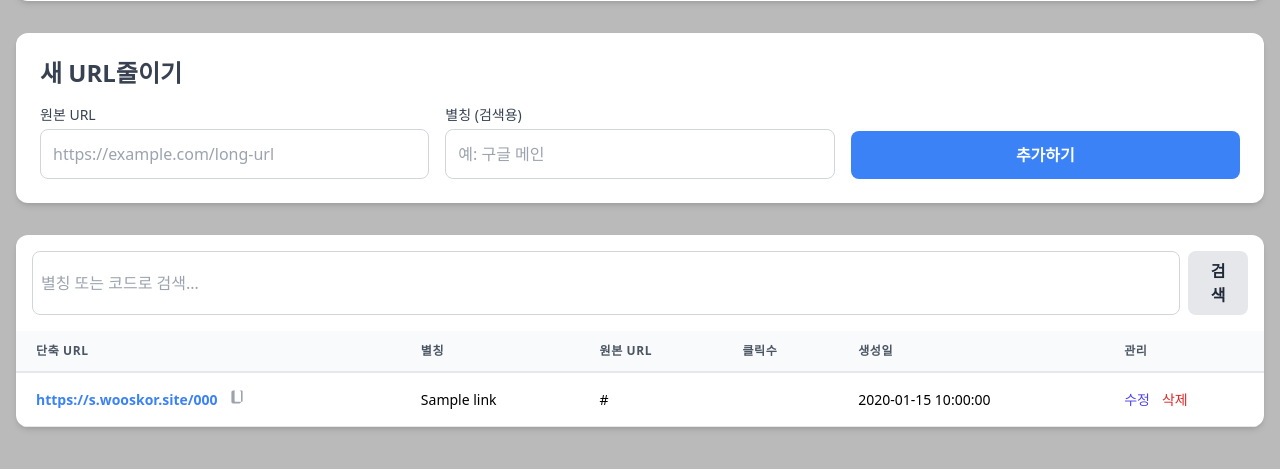
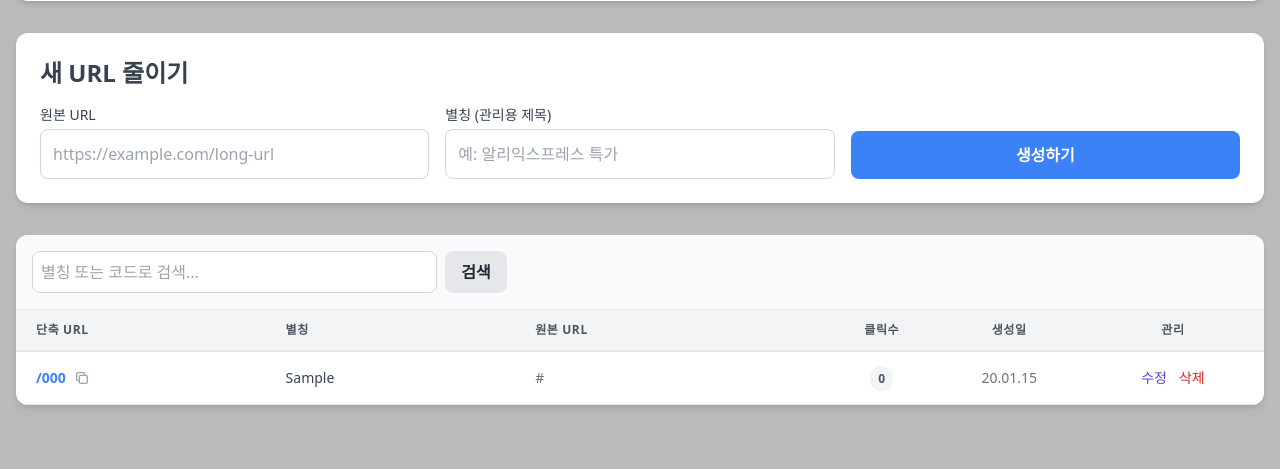
Before and after one commit to wooskor79/favorites, a PHP site: page /admin.php?tab=url_shortener in a window 1280 px wide. Shown: the part 203-672 px from the top of the page. Run offline with PHP 8.4, Linux system fonts and the light colour scheme; the visitor is signed in with stand-in values (Sample User, id 1); tables that the repository leaves empty or names only in its code hold one stand-in row (values such as "Sample post"); data that the repository does not hold is empty; some libraries are stand-ins or nearby versions.

Commit message:
Add files via upload

```diff
--- a/actions/delete_short_url.php
+++ b/actions/delete_short_url.php
@@ -12,7 +12,8 @@ $id = $_GET['id'] ?? null;
 if ($id) {
     $conn_shortener = get_shortener_db_connection();
     if ($conn_shortener) {
-        $stmt = $conn_shortener->prepare("DELETE FROM links WHERE id = ?");
+        // [수정] 테이블명 urls로 변경
+        $stmt = $conn_shortener->prepare("DELETE FROM urls WHERE id = ?");
         $stmt->bind_param("i", $id);
         if ($stmt->execute()) {
             $_SESSION['message'] = "단축 URL이 삭제되었습니다.";
--- a/core/init.php
+++ b/core/init.php
@@ -10,7 +10,8 @@ define('DB_HOST', 'localhost');
 define('DB_NAME', 'favorites_db');
 define('DB_USER', 'root');
 define('DB_PASS', 'dldntjd@D79');
-define('DB_SHORTENER_NAME', 'shortener');
+// [수정] 실제 생성한 단축 URL 데이터베이스 이름인 'short_url'로 변경
+define('DB_SHORTENER_NAME', 'short_url');
 
 $conn = @new mysqli(DB_HOST, DB_USER, DB_PASS, DB_NAME);
 if ($conn->connect_error) {
@@ -19,27 +20,37 @@ if ($conn->connect_error) {
 $conn->set_charset("utf8mb4");
 
 function get_shortener_db_connection() {
+    try {
+        // mysqli 에러 리포팅을 예외 모드로 설정 (연결 실패 시 try-catch로 잡기 위함)
+        mysqli_report(MYSQLI_REPORT_ERROR | MYSQLI_REPORT_STRICT);
+
         $conn_shortener = new mysqli(DB_HOST, DB_USER, DB_PASS, DB_SHORTENER_NAME);
-    if ($conn_shortener->connect_error) return null;
         $conn_shortener->set_charset("utf8mb4");
         return $conn_shortener;
+    } catch (Exception $e) {
+        // 연결 실패 시 페이지가 멈추지 않도록 null 반환 (로그에는 남길 수 있음)
+        // error_log("Shortener DB Connection Error: " . $e->getMessage());
+        return null;
+    }
 }
 
 // =============== 3. 데이터 조회 ===============
 
-// ... (favorites, memos, quick_links 조회 코드는 기존과 동일) ...
+// 즐겨찾기 조회
 $favorites = [];
 $fav_result = $conn->query("SELECT * FROM favorites ORDER BY created_at DESC");
 if ($fav_result) {
     while($row = $fav_result->fetch_assoc()) { $favorites[] = $row; }
 }
 
+// 메모 조회
 $memos = [];
 $memo_result = $conn->query("SELECT id, title, content, images, created_at FROM memos ORDER BY created_at DESC");
 if ($memo_result) {
     while($row = $memo_result->fetch_assoc()) { $memos[] = $row; }
 }
 
+// 빠른 링크 조회
 $quick_links = [];
 $quick_links_result = $conn->query("SELECT * FROM quick_links ORDER BY created_at ASC");
 if ($quick_links_result) {
@@ -75,20 +86,31 @@ unset($_SESSION['error']);
 
 $is_loggedin = isset($_SESSION['loggedin']) && $_SESSION['loggedin'] === true;
 
-// ... (Shortener 연동 코드는 기존과 동일) ...
+// 단축 URL 목록 조회 (Shortener DB 연동)
 $shortener_links = [];
 if ($is_loggedin && basename($_SERVER['PHP_SELF']) == 'admin.php' && ($_GET['tab'] ?? '') === 'url_shortener') {
     $conn_shortener = get_shortener_db_connection();
     if ($conn_shortener) {
         $search_query = $_GET['q'] ?? '';
-        $sql = "SELECT * FROM links WHERE code IS NOT NULL";
+
+        // [수정] 실제 DB 스키마(urls 테이블)에 맞게 쿼리 수정
+        // short_code -> code, alias -> title 로 별칭을 주어 기존 템플릿과 호환되게 함
+        // click_count는 urls 테이블에 없다면 0으로 처리
+        $sql = "SELECT id, long_url, short_code AS code, alias AS title, created_at, 0 AS click_count FROM urls WHERE short_code IS NOT NULL";
+
         if (!empty($search_query)) {
-            $sql .= " AND (code LIKE '%" . $conn_shortener->real_escape_string($search_query) . "%' OR title LIKE '%" . $conn_shortener->real_escape_string($search_query) . "%')";
+            // 검색 조건도 실제 컬럼명(short_code, alias)으로 변경
+            $sql .= " AND (short_code LIKE '%" . $conn_shortener->real_escape_string($search_query) . "%' OR alias LIKE '%" . $conn_shortener->real_escape_string($search_query) . "%')";
         }
         $sql .= " ORDER BY id DESC";
+
+        try {
             $shortener_result = $conn_shortener->query($sql);
             if ($shortener_result) {
                 while($row = $shortener_result->fetch_assoc()) { $shortener_links[] = $row; }
+            }
+        } catch (Exception $e) {
+            // 쿼리 에러 처리 (테이블이 없을 경우 등)
         }
         $conn_shortener->close();
     }
--- a/templates/admin/url_shortener.php
+++ b/templates/admin/url_shortener.php
@@ -1,43 +1,53 @@
 <?php
 // File: app/templates/admin/url_shortener.php
+// 다른 탭(빠른 링크 등)과 동일한 UI로 단축 URL을 직접 관리합니다.
+
 $search = $_GET['q'] ?? '';
 ?>
+
+<!-- 1. 상단: 새 단축 URL 생성 폼 -->
 <div class="bg-white p-6 rounded-xl shadow-md mb-8">
-    <h2 class="text-2xl font-semibold mb-4 text-gray-700">새 URL줄이기</h2>
+    <h2 class="text-2xl font-semibold mb-4 text-gray-700">새 URL 줄이기</h2>
     <form action="actions/add_short_url.php" method="POST" class="grid grid-cols-1 md:grid-cols-3 gap-4 items-end">
         <div class="md:col-span-1">
             <label for="long_url" class="block text-sm font-medium text-gray-700 mb-1">원본 URL</label>
             <input type="text" id="long_url" name="long_url" placeholder="https://example.com/long-url" required class="w-full p-3 border border-gray-300 rounded-lg focus:outline-none focus:ring-2 focus:ring-blue-500">
         </div>
         <div class="md:col-span-1">
-            <label for="title" class="block text-sm font-medium text-gray-700 mb-1">별칭 (검색용)</label>
-            <input type="text" id="title" name="title" placeholder="예: 구글 메인" class="w-full p-3 border border-gray-300 rounded-lg focus:outline-none focus:ring-2 focus:ring-blue-500">
+            <label for="title" class="block text-sm font-medium text-gray-700 mb-1">별칭 (관리용 제목)</label>
+            <input type="text" id="title" name="title" placeholder="예: 알리익스프레스 특가" class="w-full p-3 border border-gray-300 rounded-lg focus:outline-none focus:ring-2 focus:ring-blue-500">
         </div>
         <div class="md:col-span-1 flex">
-            <button type="submit" class="flex-grow bg-blue-500 hover:bg-blue-600 text-white font-bold py-3 px-6 rounded-lg h-full">추가하기</button>
+            <button type="submit" class="flex-grow bg-blue-500 hover:bg-blue-600 text-white font-bold py-3 px-6 rounded-lg h-full transition duration-300">생성하기</button>
         </div>
     </form>
 </div>
 
+<!-- 2. 하단: 단축 URL 목록 및 관리 테이블 -->
 <div class="bg-white rounded-xl shadow-md overflow-hidden">
-    <div class="p-4">
-        <form method="get">
+    <!-- 검색 기능 -->
+    <div class="p-4 border-b border-gray-200 bg-gray-50">
+        <form method="get" class="flex gap-2">
             <input type="hidden" name="tab" value="url_shortener">
-            <div class="flex gap-2">
-                <input type="search" name="q" value="<?php echo htmlspecialchars($search); ?>" placeholder="별칭 또는 코드로 검색..." class="w-full p-2 border border-gray-300 rounded-lg">
-                <button type="submit" class="bg-gray-200 hover:bg-gray-300 text-gray-800 font-bold py-2 px-4 rounded-lg">검색</button>
-            </div>
+            <input type="search" name="q" value="<?php echo htmlspecialchars($search); ?>" placeholder="별칭 또는 코드로 검색..." class="w-full md:w-1/3 p-2 border border-gray-300 rounded-lg focus:outline-none focus:ring-2 focus:ring-blue-500">
+            <button type="submit" class="bg-gray-200 hover:bg-gray-300 text-gray-800 font-bold py-2 px-4 rounded-lg transition duration-300">검색</button>
+            <?php if(!empty($search)): ?>
+                <a href="?tab=url_shortener" class="bg-red-200 hover:bg-red-300 text-red-800 font-bold py-2 px-4 rounded-lg transition duration-300 flex items-center">초기화</a>
+            <?php endif; ?>
         </form>
     </div>
+
+    <!-- 테이블 -->
+    <div class="overflow-x-auto">
         <table class="min-w-full leading-normal">
-        <thead class="bg-gray-50">
+            <thead class="bg-gray-100">
                 <tr>
-                <th class="px-5 py-3 border-b-2 border-gray-200 text-left text-xs font-semibold text-gray-600 uppercase tracking-wider">단축 URL</th>
-                <th class="px-5 py-3 border-b-2 border-gray-200 text-left text-xs font-semibold text-gray-600 uppercase tracking-wider">별칭</th>
-                <th class="px-5 py-3 border-b-2 border-gray-200 text-left text-xs font-semibold text-gray-600 uppercase tracking-wider">원본 URL</th>
-                <th class="px-5 py-3 border-b-2 border-gray-200 text-left text-xs font-semibold text-gray-600 uppercase tracking-wider">클릭수</th>
-                <th class="px-5 py-3 border-b-2 border-gray-200 text-left text-xs font-semibold text-gray-600 uppercase tracking-wider">생성일</th>
-                <th class="px-5 py-3 border-b-2 border-gray-200 text-left text-xs font-semibold text-gray-600 uppercase tracking-wider">관리</th>
+                    <th class="px-5 py-3 border-b-2 border-gray-200 text-left text-xs font-semibold text-gray-600 uppercase tracking-wider w-1/5">단축 URL</th>
+                    <th class="px-5 py-3 border-b-2 border-gray-200 text-left text-xs font-semibold text-gray-600 uppercase tracking-wider w-1/5">별칭</th>
+                    <th class="px-5 py-3 border-b-2 border-gray-200 text-left text-xs font-semibold text-gray-600 uppercase tracking-wider w-1/4">원본 URL</th>
+                    <th class="px-5 py-3 border-b-2 border-gray-200 text-center text-xs font-semibold text-gray-600 uppercase tracking-wider w-24">클릭수</th>
+                    <th class="px-5 py-3 border-b-2 border-gray-200 text-center text-xs font-semibold text-gray-600 uppercase tracking-wider w-32">생성일</th>
+                    <th class="px-5 py-3 border-b-2 border-gray-200 text-center text-xs font-semibold text-gray-600 uppercase tracking-wider w-40">관리</th>
                 </tr>
             </thead>
             <tbody>
@@ -45,40 +55,66 @@ $search = $_GET['q'] ?? '';
                     <tr><td colspan="6" class="text-center py-10 text-gray-500">생성된 단축 URL이 없습니다.</td></tr>
                 <?php else: ?>
                     <?php foreach ($shortener_links as $link):
-                    $short_url = 'https://s.wooskor.site/' . htmlspecialchars($link['code']);
+                        $short_url = 'https://s.wooskor.com/' . htmlspecialchars($link['code']);
                     ?>
-                <tr id="short-link-row-<?php echo $link['id']; ?>" class="hover:bg-gray-50">
+                    <tr id="short-link-row-<?php echo $link['id']; ?>" class="hover:bg-gray-50 transition duration-150">
+                        <!-- 단축 URL (복사 기능 포함) -->
                         <td class="px-5 py-4 border-b border-gray-200 text-sm">
-                        <a href="<?php echo $short_url; ?>" target="_blank" class="text-blue-500 hover:underline font-semibold"><?php echo $short_url; ?></a>
-                        <button onclick="copyToClipboard('<?php echo $short_url; ?>')" class="ml-2 text-gray-400 hover:text-gray-600">
-                            <svg class="w-4 h-4" fill="currentColor" viewBox="0 0 20 20"><path d="M7 3a1 1 0 011-1h8a1 1 0 011 1v12a1 1 0 01-1 1h-8a1 1 0 01-1-1V3zM5 2a2 2 0 00-2 2v12a2 2 0 002 2h8a2 2 0 002-2V4a2 2 0 00-2-2H5z"></path></svg>
+                            <div class="flex items-center gap-2">
+                                <a href="<?php echo $short_url; ?>" target="_blank" class="text-blue-500 hover:underline font-bold truncate block max-w-[150px]" title="<?php echo $short_url; ?>">
+                                    /<?php echo htmlspecialchars($link['code']); ?>
+                                </a>
+                                <button onclick="copyToClipboard('<?php echo $short_url; ?>')" class="text-gray-400 hover:text-indigo-600 transition-colors" title="복사">
+                                    <svg class="w-4 h-4" fill="none" stroke="currentColor" viewBox="0 0 24 24"><path stroke-linecap="round" stroke-linejoin="round" stroke-width="2" d="M8 16H6a2 2 0 01-2-2V6a2 2 0 012-2h8a2 2 0 012 2v2m-6 12h8a2 2 0 002-2v-8a2 2 0 00-2-2h-8a2 2 0 00-2 2v8a2 2 0 002 2z"></path></svg>
                                 </button>
+                            </div>
                         </td>
+
+                        <!-- 별칭 (인라인 수정 가능) -->
                         <td class="px-5 py-4 border-b border-gray-200 text-sm">
-                        <span class="view-mode"><?php echo htmlspecialchars($link['title']); ?></span>
+                            <span class="view-mode font-medium text-gray-700"><?php echo htmlspecialchars($link['title']); ?></span>
                             <input type="text" value="<?php echo htmlspecialchars($link['title']); ?>" class="edit-mode hidden w-full p-2 border rounded-lg bg-white text-gray-800 focus:outline-none focus:ring-2 focus:ring-blue-500">
                         </td>
-                    <td class="px-5 py-4 border-b border-gray-200 text-sm max-w-xs truncate" title="<?php echo htmlspecialchars($link['long_url']); ?>">
-                        <a href="<?php echo htmlspecialchars($link['long_url']); ?>" target="_blank" class="hover:underline"><?php echo htmlspecialchars($link['long_url']); ?></a>
+
+                        <!-- 원본 URL -->
+                        <td class="px-5 py-4 border-b border-gray-200 text-sm">
+                            <div class="max-w-xs truncate" title="<?php echo htmlspecialchars($link['long_url']); ?>">
+                                <a href="<?php echo htmlspecialchars($link['long_url']); ?>" target="_blank" class="text-gray-500 hover:text-blue-500 hover:underline">
+                                    <?php echo htmlspecialchars($link['long_url']); ?>
+                                </a>
+                            </div>
                         </td>
-                    <td class="px-5 py-4 border-b border-gray-200 text-sm"><?php echo $link['click_count']; ?></td>
-                    <td class="px-5 py-4 border-b border-gray-200 text-sm"><?php echo $link['created_at']; ?></td>
-                    <td class="px-5 py-4 border-b border-gray-200 text-sm">
-                        <div class="view-mode">
+
+                        <!-- 클릭수 -->
+                        <td class="px-5 py-4 border-b border-gray-200 text-sm text-center">
+                            <span class="bg-gray-100 text-gray-600 py-1 px-2 rounded-full text-xs font-bold">
+                                <?php echo number_format($link['click_count']); ?>
+                            </span>
+                        </td>
+
+                        <!-- 생성일 -->
+                        <td class="px-5 py-4 border-b border-gray-200 text-sm text-center text-gray-500">
+                            <?php echo date('y.m.d', strtotime($link['created_at'])); ?>
+                        </td>
+
+                        <!-- 관리 버튼 (수정/삭제) -->
+                        <td class="px-5 py-4 border-b border-gray-200 text-sm text-center">
+                            <div class="view-mode flex justify-center">
                                 <div class="admin-default-view flex items-center gap-3">
-                                <button type="button" onclick="showEditShortUrl(<?php echo $link['id']; ?>)" class="text-indigo-600 hover:text-indigo-900">수정</button>
-                                <button type="button" onclick="showAdminConfirm(this)" class="text-red-600 hover:text-red-900">삭제</button>
+                                    <button type="button" onclick="showEditShortUrl(<?php echo $link['id']; ?>)" class="text-indigo-600 hover:text-indigo-900 font-medium transition duration-150">수정</button>
+                                    <button type="button" onclick="showAdminConfirm(this)" class="text-red-600 hover:text-red-900 font-medium transition duration-150">삭제</button>
                                 </div>
-                            <div class="admin-confirm-view hidden items-center gap-2 text-sm">
+                                <div class="admin-confirm-view hidden items-center gap-2 text-sm bg-red-50 px-2 py-1 rounded">
+                                    <span class="text-red-600 text-xs">삭제?</span>
                                     <a href="actions/delete_short_url.php?id=<?php echo $link['id']; ?>" class="font-bold text-red-600 hover:underline">예</a>
                                     <span class="text-gray-300">|</span>
                                     <button type="button" onclick="hideAdminConfirm(this)" class="font-bold text-gray-600 hover:underline">아니오</button>
                                 </div>
                             </div>
-                        <div class="edit-mode hidden items-center gap-2">
-                            <button onclick="saveShortUrl(<?php echo $link['id']; ?>)" class="font-bold text-green-600 hover:underline">저장</button>
+                            <div class="edit-mode hidden flex justify-center items-center gap-2">
+                                <button onclick="saveShortUrl(<?php echo $link['id']; ?>)" class="text-green-600 hover:text-green-900 font-bold transition duration-150">저장</button>
                                 <span class="text-gray-300">|</span>
-                            <button onclick="hideEditShortUrl(<?php echo $link['id']; ?>)" class="font-bold text-gray-600 hover:underline">취소</button>
+                                <button onclick="hideEditShortUrl(<?php echo $link['id']; ?>)" class="text-gray-600 hover:text-gray-900 font-medium transition duration-150">취소</button>
                             </div>
                         </td>
                     </tr>
@@ -87,3 +123,4 @@ $search = $_GET['q'] ?? '';
             </tbody>
         </table>
     </div>
+</div>
```
Also changed, not shown: actions/add_short_url.php (+29 -11 lines), actions/edit_short_url.php (+5 -3 lines). Lines whose indentation alone changed are shown as unchanged.
